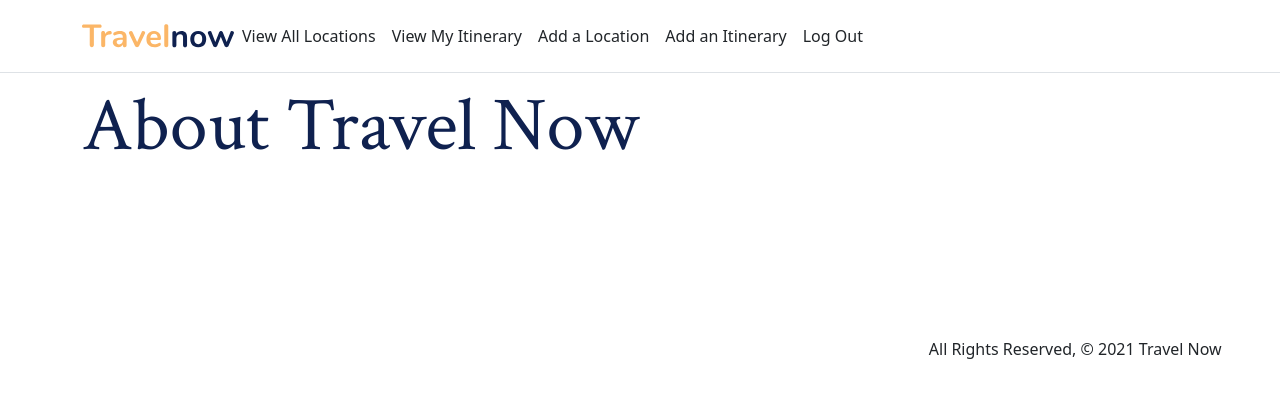
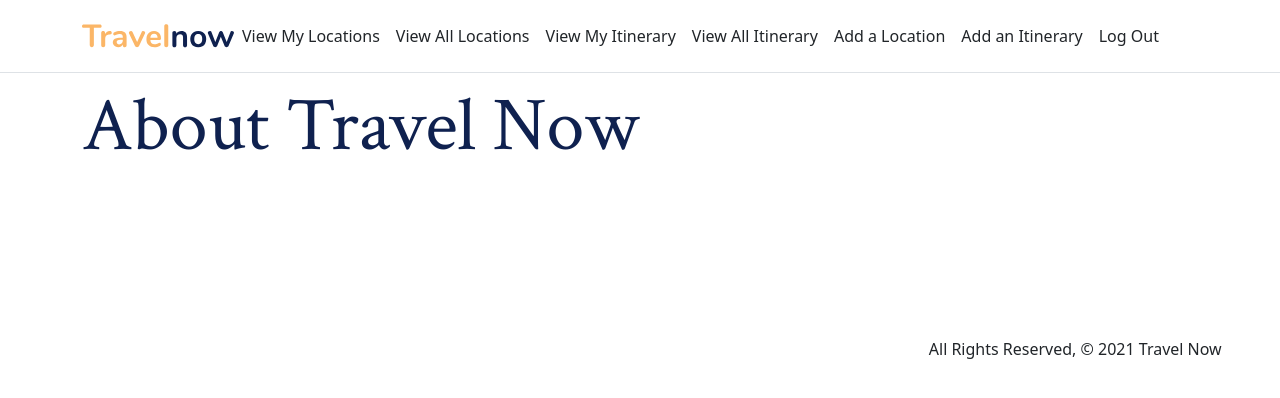
Before and after one commit to oselim14/travel-now, a Django app: page /about/ in a window 1280 px wide. Shown: the top 398 px of the page. Run offline with Django 3.2, Linux system fonts and the light colour scheme; the visitor is signed in with stand-in values (Sample User, id 1); some libraries are stand-ins or nearby versions.

Commit message:
fix merge

```diff
--- a/main_app/models.py
+++ b/main_app/models.py
@@ -13,6 +13,7 @@ class Location(models.Model):
     open_hours = models.TimeField(auto_now=False, auto_now_add=False)
     closing_hours = models.TimeField(auto_now=False, auto_now_add=False)
     address = models.CharField(max_length=250)
+    user = models.ForeignKey(User, on_delete=models.CASCADE, default=1)
 
     def __str__(self):
         return self.name
--- a/main_app/templates/base.html
+++ b/main_app/templates/base.html
@@ -29,8 +29,10 @@
 
         <ul class="nav col-12 col-lg-auto me-lg-auto mb-2 justify-content-center mb-md-0">
           {% if user.is_authenticated %}
+            <li><a class="nav-link px-2 link-dark" href="{% url 'my_locations' %}">View My Locations</a></li>
             <li><a class="nav-link px-2 link-dark" href="{% url 'locations_index' %}">View All Locations</a></li>
-            <li><a class="nav-link px-2 link-dark" href="{% url 'index' %}">View My Itinerary</a></li>
+            <li><a class="nav-link px-2 link-dark" href="{% url 'my_itinerary' %}">View My Itinerary</a></li>
+            <li><a class="nav-link px-2 link-dark" href="{% url 'index' %}">View All Itinerary</a></li>
             <li><a class="nav-link px-2 link-dark" href="{% url 'locations_create' %}">Add a Location</a></li>
             <li><a class="nav-link px-2 link-dark" href="{% url 'itinerary_create' %}">Add an Itinerary</a></li>
             <li><a class="nav-link px-2 link-dark" href="{% url 'logout' %}">Log Out</a></li>
--- a/main_app/urls.py
+++ b/main_app/urls.py
@@ -6,6 +6,7 @@ urlpatterns = [
     path('', views.home, name='home'),
     path('about/', views.about, name='about'),
     path('itinerary/', views.itinerary_index, name='index'),
+    path('itinerary/me', views.my_itinerary, name='my_itinerary'),
     path('itinerary/<int:itinerary_id>/', views.itinerary_detail, name='detail'),
     path('itinerary/create/', views.ItineraryCreate.as_view(), name='itinerary_create'),
     path('itinerary/<int:pk>/update/', views.ItineraryUpdate.as_view(), name='itinerary_update'),
@@ -15,6 +16,7 @@ urlpatterns = [
     path('itinerary/<int:itinerary_id>/add_location/<int:location_id>', views.add_location, name='add_location'),
     path('itinerary/<int:itinerary_id>/remove_location/<int:location_id>', views.remove_location, name='remove_location'),
     path('locations/', views.LocationList.as_view(), name='locations_index'),
+    path('locations/me/', views.my_locations, name='my_locations'),
     path('locations/create/', views.LocationCreate.as_view(), name='locations_create'),
     path('locations/<int:pk>/', views.LocationDetail.as_view(), name='locations_detail'),
     path('locations/<int:pk>/update/', views.LocationUpdate.as_view(), name='locations_update'),
--- a/main_app/views.py
+++ b/main_app/views.py
@@ -5,13 +5,14 @@ from django.views.generic.edit import CreateView, DeleteView, UpdateView
 from django.views.generic import ListView, DetailView
 from django.contrib.auth import login
 from django.contrib.auth.forms import UserCreationForm
-from django.contrib.auth.decorators import login_required
-from django.contrib.auth.mixins import LoginRequiredMixin
+from django.contrib.auth.decorators import login_required, user_passes_test
+from django.contrib.auth.mixins import LoginRequiredMixin, UserPassesTestMixin
 import uuid
 import boto3
 import os
 from .models import Itinerary, Location, Comment, Photo
 from .forms import CommentForm
+from .validations import itinerary_belongs_to_user, location_belongs_to_user
 
 # Create your views here.
 
@@ -21,10 +22,17 @@ def home(request):
 def about(request):
     return render(request, 'about.html')
 
+@login_required
 def itinerary_index(request):
+    itinerary = Itinerary.objects.all()
+    return render(request, 'itinerary/index.html', { 'itinerary': itinerary })
+
+@login_required
+def my_itinerary(request):
     itinerary = Itinerary.objects.filter(user=request.user)
     return render(request, 'itinerary/index.html', { 'itinerary': itinerary })
 
+@login_required
 def itinerary_detail(request, itinerary_id):
     itinerary = Itinerary.objects.get(id=itinerary_id)
     locations_exclude = Location.objects.exclude(id__in=itinerary.locations.all().values_list('id'))
@@ -36,7 +44,7 @@ def itinerary_detail(request, itinerary_id):
         'comment_form': comment_form
     })
 
-class ItineraryCreate(CreateView):
+class ItineraryCreate(CreateView, LoginRequiredMixin):
     model = Itinerary
     fields = ['city', 'description', 'arrival_date', 'departure_date']
 
@@ -44,14 +52,21 @@ class ItineraryCreate(CreateView):
         form.instance.user = self.request.user
         return super().form_valid(form)
 
-class ItineraryUpdate(UpdateView):
+class ItineraryUpdate(UserPassesTestMixin, LoginRequiredMixin, UpdateView):
     model = Itinerary
     fields = ['description', 'city', 'arrival_date', 'departure_date']
 
-class ItineraryDelete(DeleteView):
+    def test_func(self):
+        return itinerary_belongs_to_user(self.request.user, self.kwargs['pk'])
+
+class ItineraryDelete(UserPassesTestMixin, LoginRequiredMixin, DeleteView):
     model = Itinerary
     success_url = '/itinerary/'
 
+    def test_func(self):
+        return itinerary_belongs_to_user(self.request.user, self.kwargs['pk'])
+
+@login_required
 def add_comment(request, itinerary_id):
   form = CommentForm(request.POST)
 
@@ -62,38 +77,57 @@ def add_comment(request, itinerary_id):
     new_comment.save()
   return redirect('detail', itinerary_id=itinerary_id)
 
+@login_required
 def remove_comment(request, comment_id):
     comment = Comment.objects.get(id=comment_id)
     itinerary_id = comment.itinerary.id
     comment.delete()
     return redirect('detail', itinerary_id=itinerary_id)
 
+@login_required
 def add_location(request, itinerary_id, location_id):
     Itinerary.objects.get(id=itinerary_id).locations.add(location_id)
     return redirect('detail', itinerary_id=itinerary_id)
 
+@login_required
 def remove_location(request, itinerary_id, location_id):
     Itinerary.objects.get(id=itinerary_id).locations.remove(location_id)
     return redirect('detail', itinerary_id=itinerary_id)
 
-class LocationList(ListView):
+class LocationList(ListView, LoginRequiredMixin):
     model = Location
 
-class LocationDetail(DetailView):
+@login_required
+def my_locations(request):
+    location = Location.objects.filter(user=request.user)
+    return render(request, 'main_app/location_list.html', { 'location': location })
+
+class LocationDetail(DetailView, LoginRequiredMixin):
     model = Location
 
-class LocationCreate(CreateView):
+class LocationCreate(CreateView, LoginRequiredMixin):
+    model = Location
+    fields = ['name', 'website', 'open_hours', 'closing_hours', 'address']
+
+    def form_valid(self, form):
+        form.instance.user = self.request.user
+        return super().form_valid(form)
+
+class LocationUpdate(UserPassesTestMixin, LoginRequiredMixin, UpdateView):
     model = Location
     fields = '__all__'
 
-class LocationUpdate(UpdateView):
-    model = Location
-    fields = '__all__'
+    def test_func(self):
+        return location_belongs_to_user(self.request.user, self.kwargs['pk'])
 
-class LocationDelete(DeleteView):
+class LocationDelete(UserPassesTestMixin, LoginRequiredMixin, DeleteView):
     model = Location
     success_url = '/locations/'
 
+    def test_func(self):
+        return location_belongs_to_user(self.request.user, self.kwargs['pk'])
+
+@login_required
 def add_photo(request, itinerary_id):
     photo_file = request.FILES.get('photo-file', None)
     if photo_file:
@@ -108,6 +142,7 @@ def add_photo(request, itinerary_id):
             print('An error occurred uploading file to s3')
     return redirect('detail', itinerary_id=itinerary_id)
 
+@login_required
 def photo_delete(request, photo_id):
     photo = Photo.objects.get(id = photo_id)
     itinerary_id = photo.itinerary.id
```
